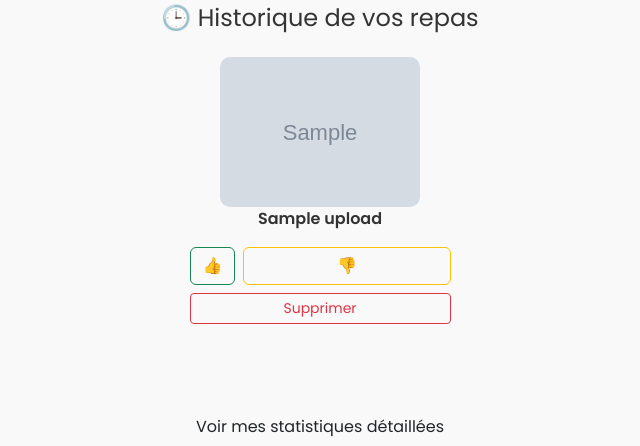
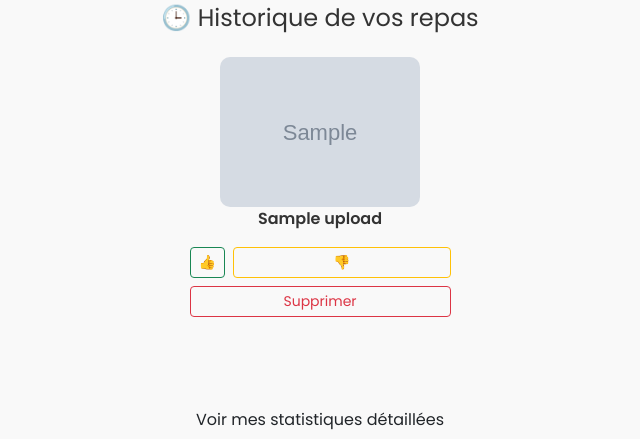
Before and after one commit to Omonstr0/HealthyAI, a Flask app: template app/templates/dashboard.html in a window 1280 px wide. Shown: the part 1151-1597 px from the top of the page, without its empty margins (320-960 px from the left). Run offline with Flask 3, Linux system fonts and the light colour scheme; tables that the repository leaves empty hold one stand-in row (values such as "Sample post"); the template is opened without the code that fills it: values that come from a table or form of the project are taken from there, most other values are stand-ins (such as "Sample title", 1, 10 or a date in 2020); grey boxes marked "Sample" are stand-in pictures; parts of the project's set-up code (start-up, migrations or seed data) failed here and were passed over; some libraries are stand-ins or nearby versions.

Commit message:
edit dashboard

```diff
--- a/app/templates/dashboard.html
+++ b/app/templates/dashboard.html
@@ -170,12 +170,13 @@
               </a>
               <p><strong>{{ (img.dish_name or 'Plat inconnu').replace('_',' ').capitalize() }}</strong></p>
 
-              <div class="d-flex justify-content-center gap-2 mb-2">
-                <form action="{{ url_for('feedback', upload_id=img.id) }}" method="POST" style="flex:1;">
+              <div class="d-flex justify-content-center gap-2 mt-2">
+                <form action="{{ url_for('feedback', upload_id=img.id) }}" method="POST" class="flex-fill">
                   <input type="hidden" name="rating" value="1">
-                  <button type="submit" class="btn btn-outline-success w-100">👍</button>
+                  <button type="submit" class="btn btn-sm btn-outline-success w-100">👍</button>
                 </form>
-                <button class="btn btn-outline-warning w-100" onclick="toggleCorrection('{{ img.id }}')">👎</button>
+
+                <button class="btn btn-sm btn-outline-warning w-100 flex-fill" onclick="toggleCorrection({{ img.id }})">👎</button>
               </div>
 
               <div id="correction-box-{{ img.id }}" class="mt-2 d-none">
```
